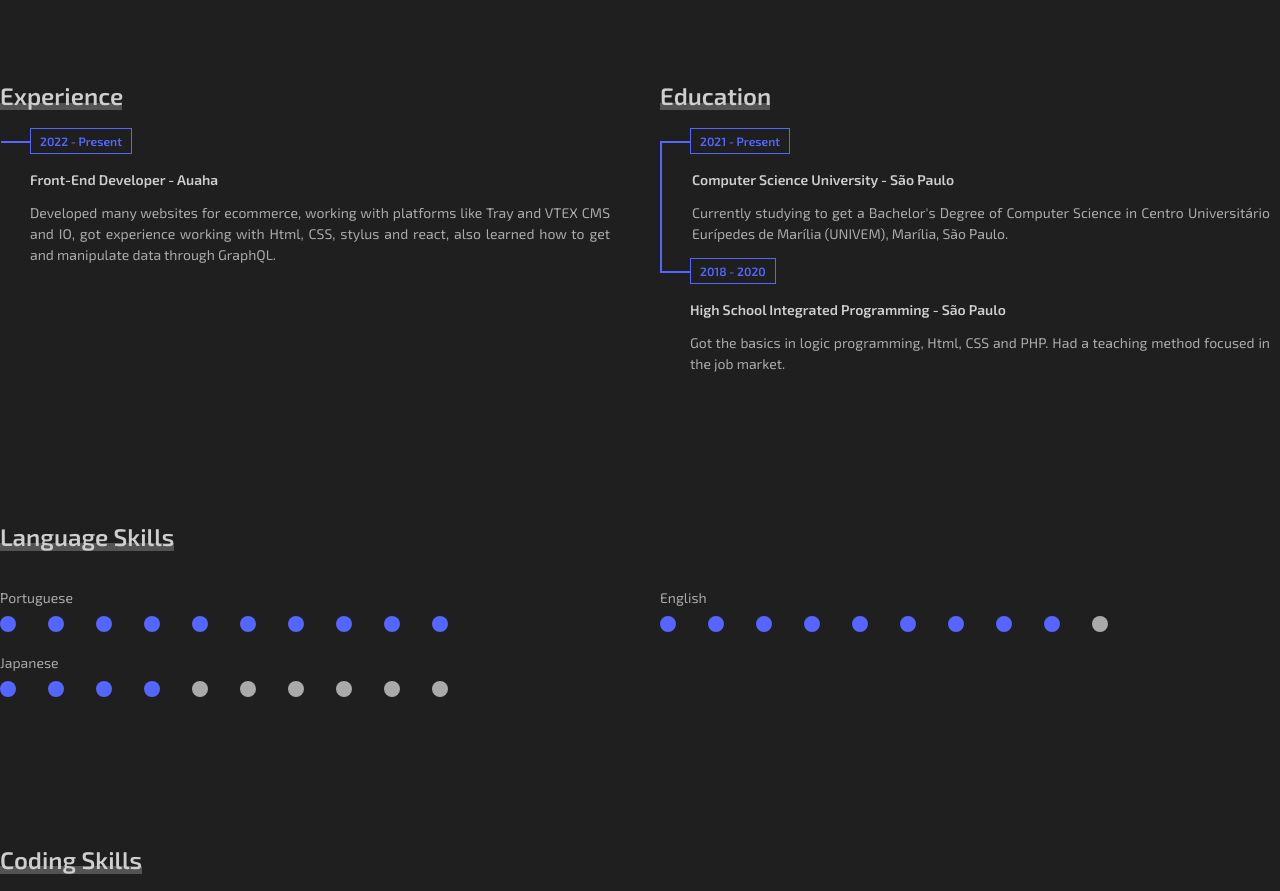
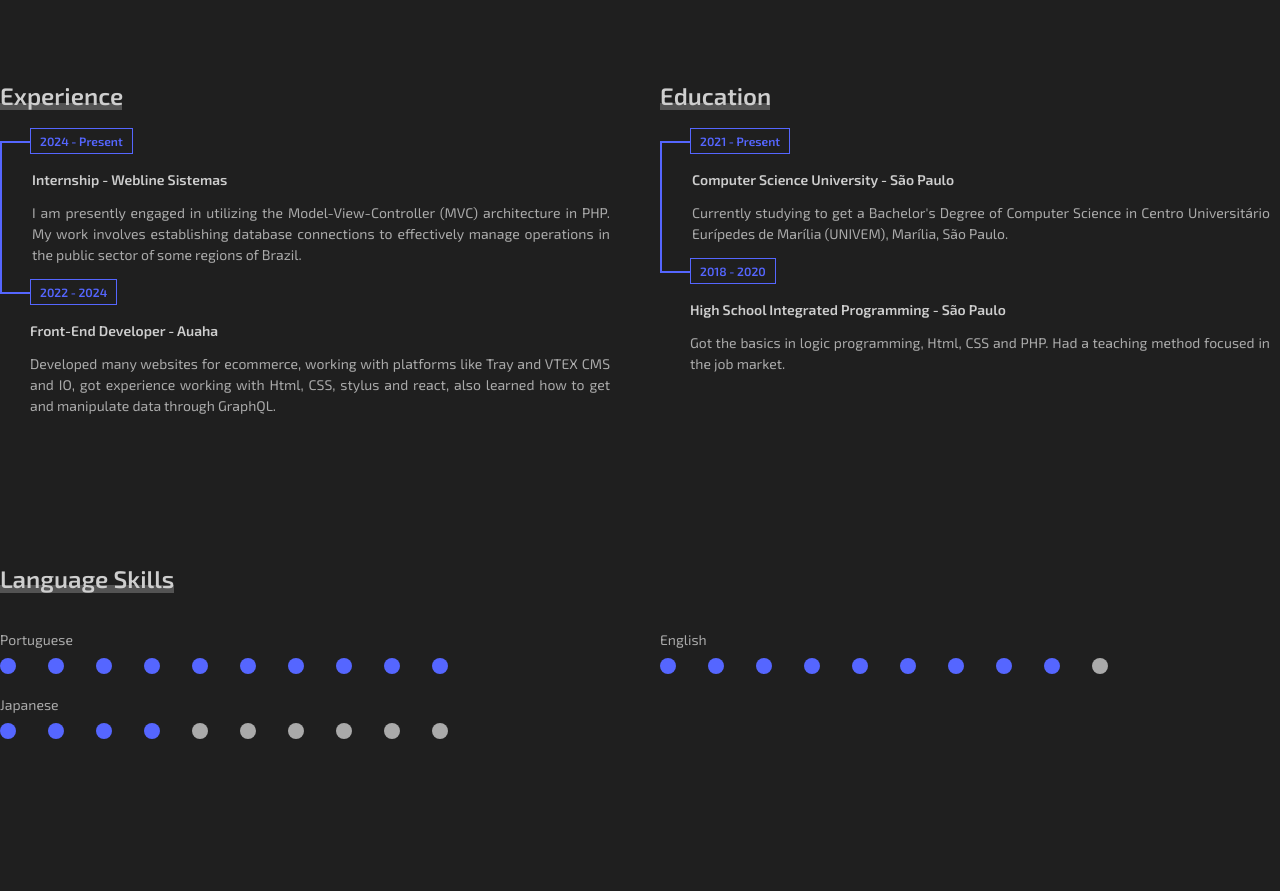
Before and after one commit to RodrigoIde42/rodrigoide42.github.io, a React (Create React App) app: page /resume in a window 1280 px wide. Shown: the part 1200-2091 px from the top of the page. Built offline with nearby package versions, Linux system fonts and the light colour scheme.

Commit message:
feat: Resume - changed jobs

```diff
--- a/src/components/Resume/index.tsx
+++ b/src/components/Resume/index.tsx
@@ -82,7 +82,16 @@ export default function Resume() {
             <ExperienceEducation>
                 <div>
                     <Title $textWidth='7.625rem'>Experience</Title>
-                    <TimeInterval>2022 - Present</TimeInterval>
+                    <TimeInterval $linePosition='bottom'>2024 - Present</TimeInterval>
+                    <ExpEduInfo $borderLeft>
+                        <ExpEduInfoTitle>Internship - Webline Sistemas</ExpEduInfoTitle>
+                        <Paragraph>
+                            I am presently engaged in utilizing the Model-View-Controller (MVC) architecture in PHP.
+                            My work involves establishing database connections to effectively manage operations in the
+                            public sector of some regions of Brazil.
+                        </Paragraph>
+                    </ExpEduInfo>
+                    <TimeInterval $linePosition='top'>2022 - 2024</TimeInterval>
                     <ExpEduInfo>
                         <ExpEduInfoTitle>Front-End Developer - Auaha</ExpEduInfoTitle>
                         <Paragraph>
```
